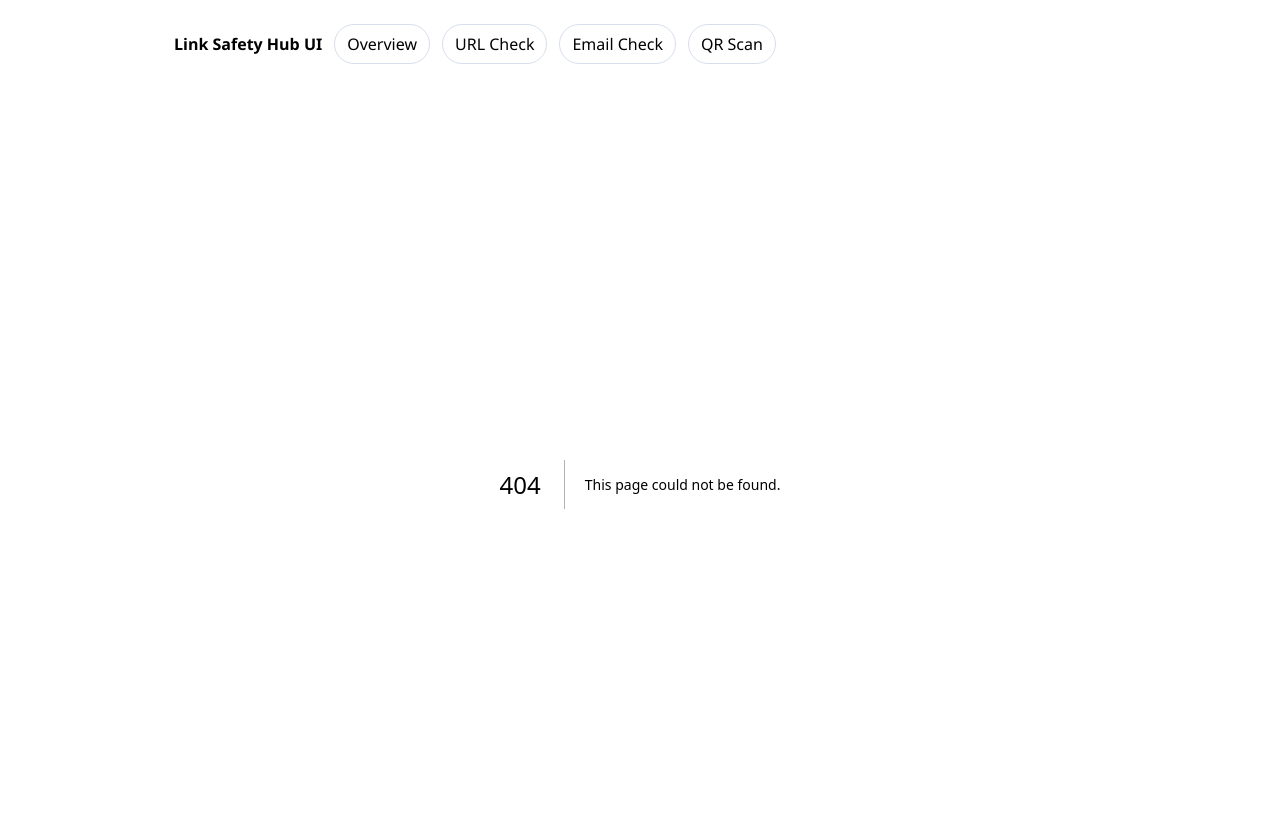
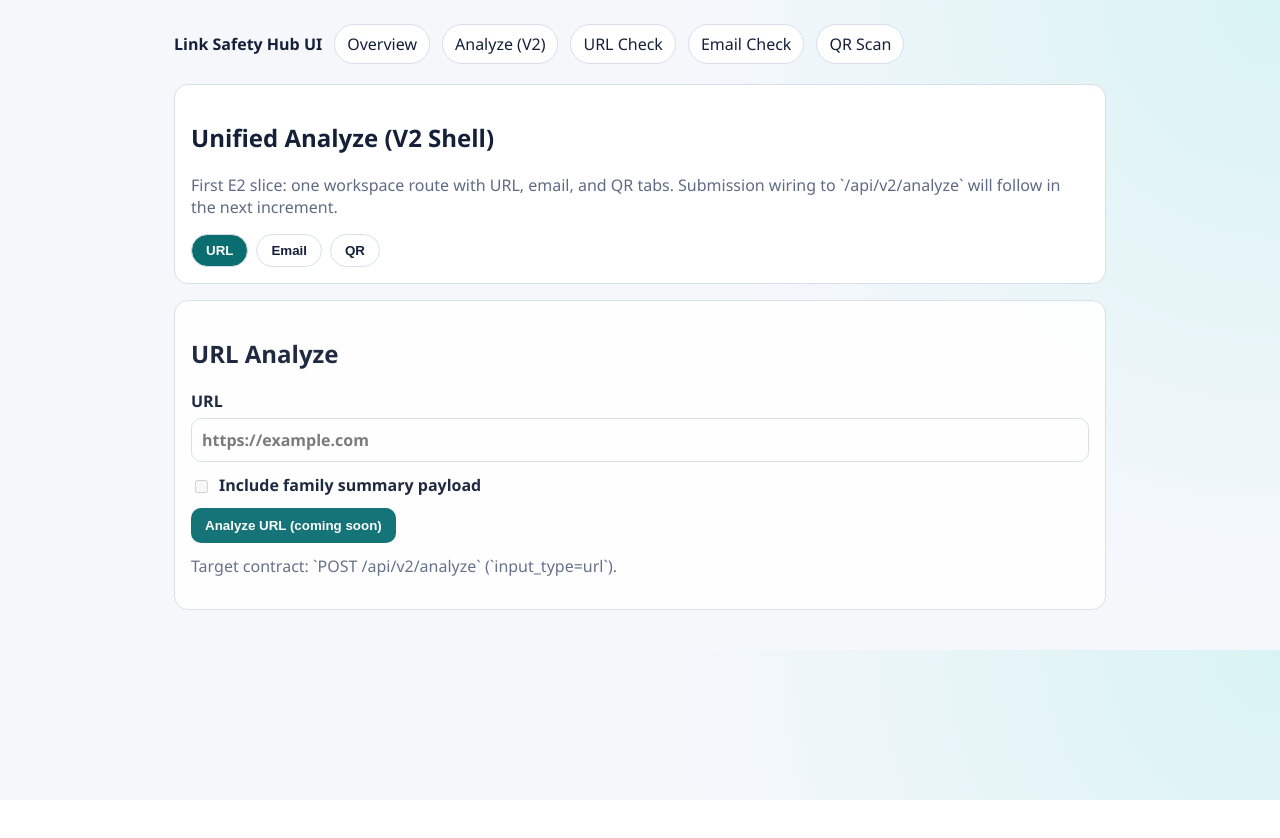
Before and after one commit to itprodirect/safe-link-project, a Next.js app in the folder ui/: page /analyze in a window 1280 px wide. Before the commit this address had no page. Shown: the top 838 px of the page. After the commit the page ends 800 px from the top, so only its background shows below. Built offline with nearby package versions, Linux system fonts and the light colour scheme.

Commit message:
ui: add unified /analyze v2 shell with input-type tabs

```diff
--- /dev/null
+++ b/ui/app/analyze/page.tsx
@@ -0,0 +1,114 @@
+"use client";
+
+import { useState } from "react";
+
+type AnalyzeTab = "url" | "email" | "qr";
+
+const TAB_LABELS: Record<AnalyzeTab, string> = {
+  url: "URL",
+  email: "Email",
+  qr: "QR"
+};
+
+export default function AnalyzePage() {
+  const [activeTab, setActiveTab] = useState<AnalyzeTab>("url");
+
+  return (
+    <>
+      <section className="card">
+        <h1>Unified Analyze (V2 Shell)</h1>
+        <p className="muted">
+          First E2 slice: one workspace route with URL, email, and QR tabs. Submission wiring to
+          `/api/v2/analyze` will follow in the next increment.
+        </p>
+        <div className="tabRow" role="tablist" aria-label="Analyze input type tabs">
+          {(Object.keys(TAB_LABELS) as AnalyzeTab[]).map((tab) => {
+            const active = activeTab === tab;
+            return (
+              <button
+                key={tab}
+                type="button"
+                role="tab"
+                aria-selected={active}
+                className={`tabButton${active ? " tabButtonActive" : ""}`}
+                onClick={() => setActiveTab(tab)}
+              >
+                {TAB_LABELS[tab]}
+              </button>
+            );
+          })}
+        </div>
+      </section>
+
+      <section className="card placeholderPanel">
+        {activeTab === "url" ? <UrlPlaceholder /> : null}
+        {activeTab === "email" ? <EmailPlaceholder /> : null}
+        {activeTab === "qr" ? <QrPlaceholder /> : null}
+      </section>
+    </>
+  );
+}
+
+function UrlPlaceholder() {
+  return (
+    <>
+      <h2>URL Analyze</h2>
+      <label>
+        URL
+        <input placeholder="https://example.com" disabled />
+      </label>
+      <label className="inline">
+        <input type="checkbox" style={{ width: "auto" }} disabled />
+        Include family summary payload
+      </label>
+      <button type="button" disabled>
+        Analyze URL (coming soon)
+      </button>
+      <p className="placeholderNote">Target contract: `POST /api/v2/analyze` (`input_type=url`).</p>
+    </>
+  );
+}
+
+function EmailPlaceholder() {
+  return (
+    <>
+      <h2>Email Analyze</h2>
+      <label>
+        Source label
+        <input placeholder="inline headers" disabled />
+      </label>
+      <label>
+        Email headers
+        <textarea placeholder="Authentication-Results: ..." disabled />
+      </label>
+      <button type="button" disabled>
+        Analyze Email (coming soon)
+      </button>
+      <p className="placeholderNote">
+        Target contract: `POST /api/v2/analyze` (`input_type=email_headers`).
+      </p>
+    </>
+  );
+}
+
+function QrPlaceholder() {
+  return (
+    <>
+      <h2>QR Analyze</h2>
+      <label>
+        QR image file
+        <input type="file" disabled />
+      </label>
+      <label className="inline">
+        <input type="checkbox" style={{ width: "auto" }} disabled />
+        Analyze all decoded URL payloads
+      </label>
+      <button type="button" disabled>
+        Analyze QR (coming soon)
+      </button>
+      <p className="placeholderNote">
+        QR input in the unified v2 flow will map to `input_type` once that contract expands.
+      </p>
+    </>
+  );
+}
--- a/ui/app/globals.css
+++ b/ui/app/globals.css
@@ -108,3 +108,33 @@ pre {
   border-radius: 10px;
   padding: 12px;
 }
+
+.tabRow {
+  display: flex;
+  gap: 8px;
+  flex-wrap: wrap;
+  margin-top: 10px;
+}
+
+.tabButton {
+  border: 1px solid var(--border);
+  background: #ffffff;
+  color: var(--text);
+  border-radius: 999px;
+  padding: 8px 14px;
+  font-weight: 600;
+}
+
+.tabButtonActive {
+  background: var(--primary);
+  color: var(--primary-ink);
+}
+
+.placeholderPanel {
+  opacity: 0.95;
+}
+
+.placeholderNote {
+  margin-top: 12px;
+  color: var(--muted);
+}
--- a/ui/app/layout.tsx
+++ b/ui/app/layout.tsx
@@ -19,6 +19,7 @@ export default function RootLayout({
           <nav className="topbar">
             <strong>Link Safety Hub UI</strong>
             <Link href="/">Overview</Link>
+            <Link href="/analyze">Analyze (V2)</Link>
             <Link href="/url">URL Check</Link>
             <Link href="/email">Email Check</Link>
             <Link href="/qr">QR Scan</Link>
--- a/ui/app/page.tsx
+++ b/ui/app/page.tsx
@@ -23,6 +23,9 @@ export default function HomePage() {
       <section className="card">
         <h2>Quick Actions</h2>
         <p>
+          <Link href="/analyze">Open unified analyze shell</Link>
+        </p>
+        <p>
           <Link href="/url">Run URL check</Link>
         </p>
         <p>
```
